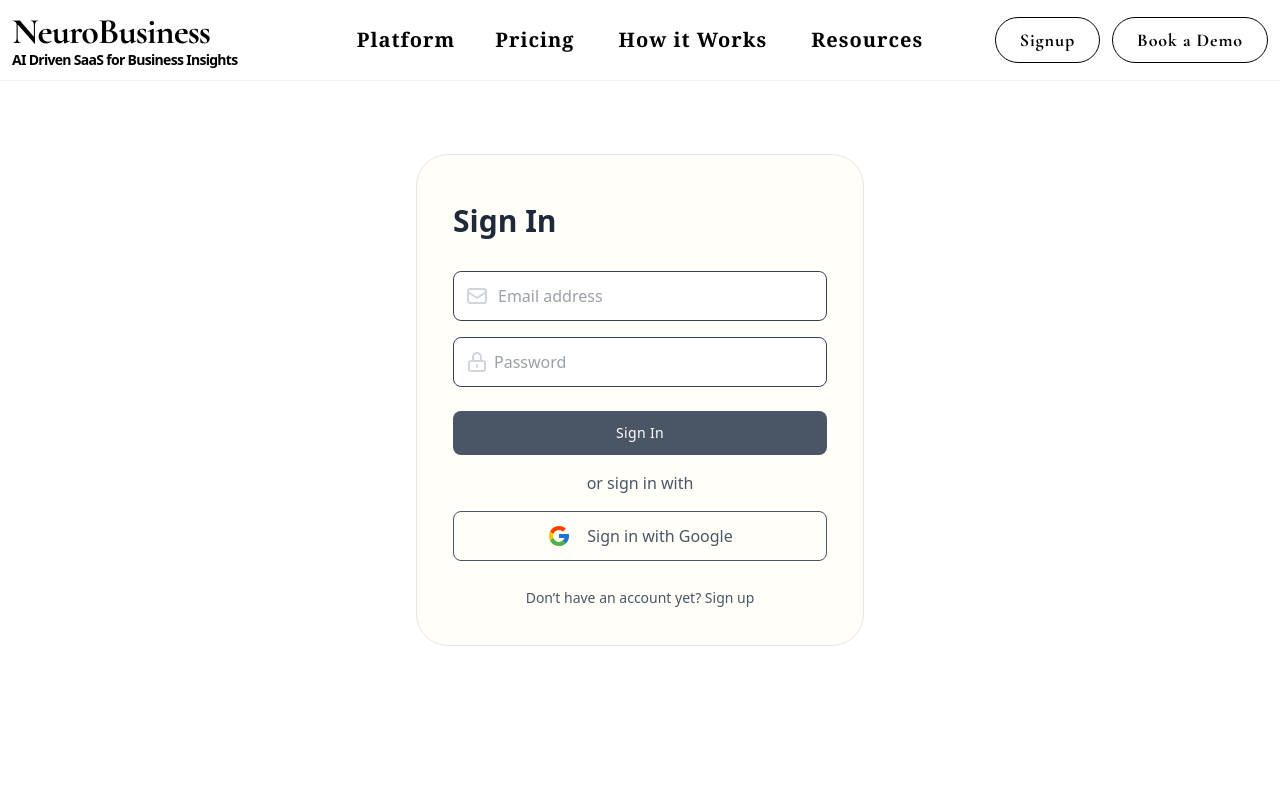
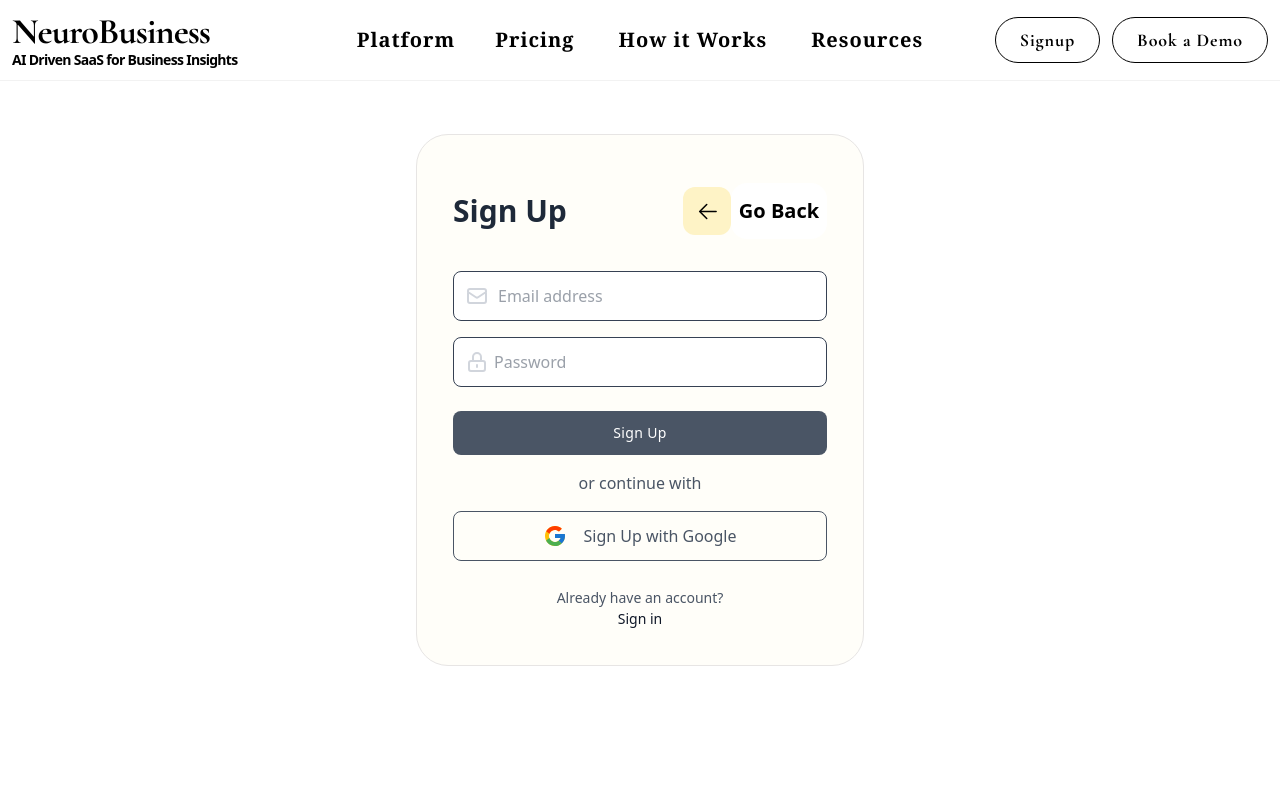
Before and after one commit to Kartik-369/Neuro_Business, a React (Vite) app: page /signup in a window 1280 px wide. Shown: the top 800 px of the page. Built offline with nearby package versions, Linux system fonts and the light colour scheme; a web font is replaced by a local one.

Commit message:
Improved Signup page

```diff
--- a/src/Pages/SignUp.jsx
+++ b/src/Pages/SignUp.jsx
@@ -1,10 +1,38 @@
-
+import { Link } from "react-router-dom"
 function SignUp(){
   return (<>
   <section className="bg-white ">
+
+
       <div className="container flex items-center justify-center min-h-screen px-6 mx-auto">
+
           <form className="w-full border border-stone-200 bg-amber-50/30 p-9 rounded-4xl max-w-md">
-              <h1 className="mt-3 text-2xl font-semibold text-gray-800 capitalize sm:text-3xl">sign In</h1>
+            <div className="flex flex-row justify-between items-center mt-3">
+              <h1 className=" text-2xl font-semibold text-gray-800 capitalize sm:text-3xl">sign Up</h1>
+                <div className="flex justify-center items-center text-2xl">
+                  <Link to='/'><button className="bg-white text-center w-24 rounded-2xl h-14 relative text-black text-xl font-semibold group" type="button">Go Back
+                  <div class="bg-amber-100 rounded-xl h-12 w-1/2 flex items-center justify-center absolute -left-12 top-[4px] group-hover:w-[144px] group-active:w-[144px] z-10 duration-300">
+                    <svg
+                          xmlns="http://www.w3.org/2000/svg"
+                          viewBox="0 0 1024 1024"
+                          height="25px"
+                          width="25px"
+                        >
+                    <path
+                            d="M224 480h640a32 32 0 1 1 0 64H224a32 32 0 0 1 0-64z"
+                            fill="#000000"
+                          ></path>
+                          <path
+                            d="m237.248 512 265.408 265.344a32 32 0 0 1-45.312 45.312l-288-288a32 32 0 0 1 0-45.312l288-288a32 32 0 1 1 45.312 45.312L237.248 512z"
+                            fill="#000000"
+                          ></path>
+                        </svg>
+                      </div>
+                      <p class="translate-x-0"></p>
+                  </button>
+                      </Link>
+                </div>
+            </div>
 
               <div className="relative flex items-center mt-8">
                   <span className="absolute">
@@ -28,12 +56,12 @@ function SignUp(){
 
               <div className="mt-6">
                   <button className="w-full px-6 py-3 text-sm font-medium tracking-wide text-white capitalize transition-colors duration-300 transform bg-gray-600 rounded-lg hover:bg-emerald-600 focus:outline-none focus:ring focus:ring-green-300 focus:ring-opacity-50">
-                      Sign in
+                      Sign Up
                   </button>
 
-                  <p className="mt-4 text-center text-gray-600 ">or sign in with</p>
+                  <p className="mt-4 text-center text-gray-600 ">or continue with</p>
 
-                  <a href="#" className="flex items-center justify-center px-6 py-3 mt-4 text-gray-600 transition-colors duration-300 transform border rounded-lg  hover:bg-gray-50">
+                  <a href="" className="flex items-center justify-center px-6 py-3 mt-4 text-gray-600 transition-colors duration-300 transform border rounded-lg  hover:bg-amber-100">
                       <svg className="w-6 h-6 mx-2" viewBox="0 0 40 40">
                           <path d="M36.3425 16.7358H35V16.6667H20V23.3333H29.4192C28.045 27.2142 24.3525 30 20 30C14.4775 30 10 25.5225 10 20C10 14.4775 14.4775 9.99999 20 9.99999C22.5492 9.99999 24.8683 10.9617 26.6342 12.5325L31.3483 7.81833C28.3717 5.04416 24.39 3.33333 20 3.33333C10.7958 3.33333 3.33335 10.7958 3.33335 20C3.33335 29.2042 10.7958 36.6667 20 36.6667C29.2042 36.6667 36.6667 29.2042 36.6667 20C36.6667 18.8825 36.5517 17.7917 36.3425 16.7358Z" fill="#FFC107" />
                           <path d="M5.25497 12.2425L10.7308 16.2583C12.2125 12.59 15.8008 9.99999 20 9.99999C22.5491 9.99999 24.8683 10.9617 26.6341 12.5325L31.3483 7.81833C28.3716 5.04416 24.39 3.33333 20 3.33333C13.5983 3.33333 8.04663 6.94749 5.25497 12.2425Z" fill="#FF3D00" />
@@ -41,18 +69,22 @@ function SignUp(){
                           <path d="M36.3425 16.7358H35V16.6667H20V23.3333H29.4192C28.7592 25.1975 27.56 26.805 26.0133 27.9758C26.0142 27.975 26.015 27.975 26.0158 27.9742L31.1742 32.3392C30.8092 32.6708 36.6667 28.3333 36.6667 20C36.6667 18.8825 36.5517 17.7917 36.3425 16.7358Z" fill="#1976D2" />
                       </svg>
 
-                      <span className="mx-2">Sign in with Google</span>
+                      <span className="mx-2">Sign Up with Google</span>
                   </a>
 
                   <div className="mt-6 text-center ">
                       <a className="text-sm text-gray-600 hover:underline">
-                          Don’t have an account yet? Sign up
+                          Already have an account? <h1 className="text-gray-900">Sign in</h1>
                       </a>
                   </div>
               </div>
+
           </form>
       </div>
+
   </section>
+
+
   </>);
 }
 
```
